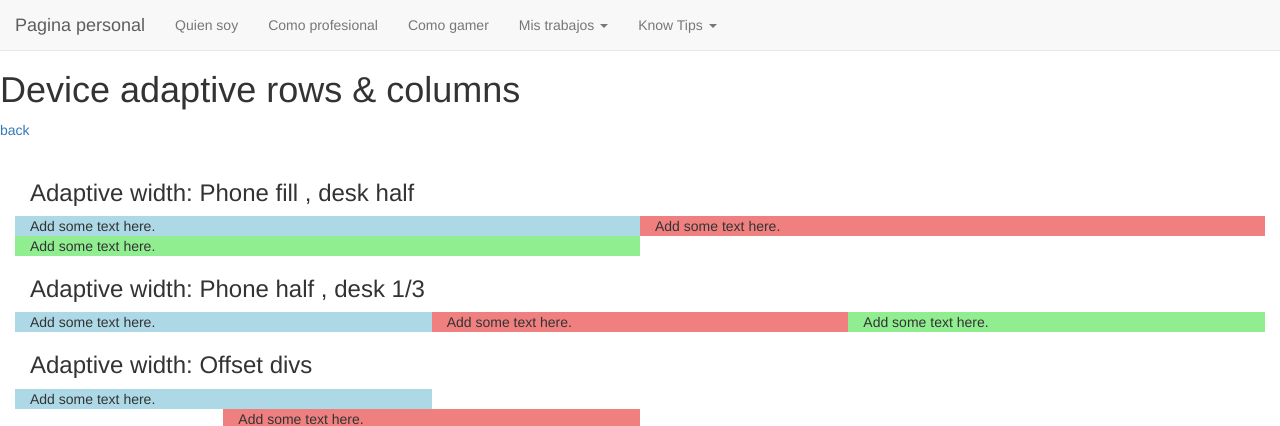
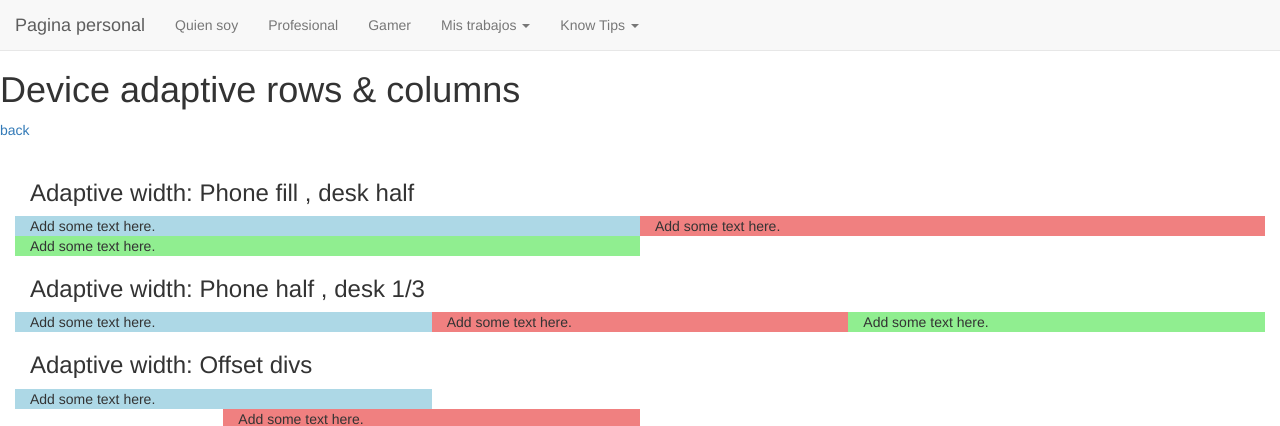
Before and after one commit to carnash-oz/mypage, a Django app: page /tips/bootstrap/adaptivewidth_example in a window 1280 px wide. Shown: the top 426 px of the page. Run offline with Django 3.2, Linux system fonts and the light colour scheme; some libraries are stand-ins or nearby versions.

Commit message:
Fix some header titles

```diff
--- a/main/templates/base.html
+++ b/main/templates/base.html
@@ -36,8 +36,8 @@
 	    <div class="collapse navbar-collapse" id="mainNavBar">
 	      <ul class="nav navbar-nav">
 	        <li><a href="/">Quien soy</a></li>
-	        <li><a href="/cv">Como profesional</a></li>
-	        <li><a href="/gaming">Como gamer</a></li>
+	        <li><a href="/cv">Profesional</a></li>
+	        <li><a href="/gaming">Gamer</a></li>
 
 	        <li class="dropdown">
 	          <a href="mywork" class="dropdown-toggle" data-toggle="dropdown">Mis trabajos <span class="caret"></span></a>
```
